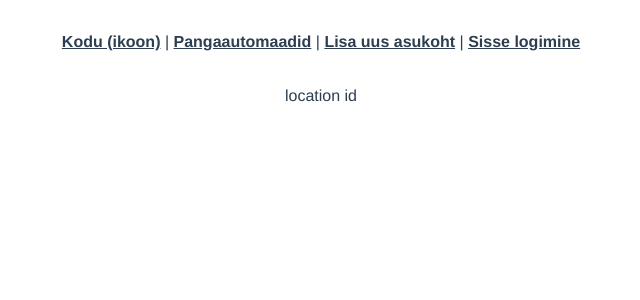
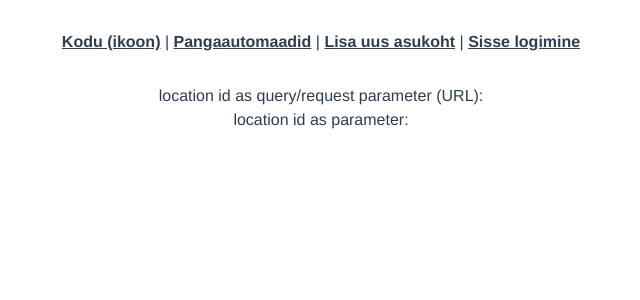
Before and after one commit to raintuur/front_bank_27, a Vue app: page /#/admin/edit/location in a window 1280 px wide. Shown: the top 300 px of the page, without its empty margins (319-959 px from the left). Built offline with nearby package versions, Linux system fonts and the light colour scheme.

Commit message:
RAIN-FEB-7 WIP

```diff
--- a/src/components/atm/AtmLocationsTable.vue
+++ b/src/components/atm/AtmLocationsTable.vue
@@ -12,7 +12,17 @@
 
     <tr v-for="atmLocation in atmLocations" :key="atmLocation.locationId">
       <td>{{ atmLocation.cityName }}</td>
-      <td>{{ atmLocation.locationName }}</td>
+      <td>
+        <div v-if="roleType ==='admin'">
+          <router-link :to="{name:'editLocationRoute', query:{locationId:atmLocation.locationId}}">{{atmLocation.locationName}}</router-link>
+          <br>
+          <router-link :to="{name:'editLocationRoute', params:{locationId:atmLocation.locationId}}">{{atmLocation.locationName}}</router-link>
+        </div>
+        <div v-else>
+          {{ atmLocation.locationName }}
+        </div>
+
+        </td>
       <td>
         <div v-for="transactionType in atmLocation.transactionTypes" :key="transactionType.typeName">
           {{ transactionType.typeName }}
@@ -24,6 +34,9 @@
   </table>
 </template>
 <script>
+
+// <router-link v-if="roleType === 'admin'" :to="{name: 'editLocationRoute', query: { locationId: atmLocation.locationId } }">{{ atmLocation.locationName }}</router-link>
+
 export default {
   name: 'AtmLocationsTable',
   data: function () {
--- a/src/views/EditLocationView.vue
+++ b/src/views/EditLocationView.vue
@@ -1,6 +1,8 @@
 <template>
   <div>
-    location id {{locationId}}
+    location id as query/request parameter (URL): {{locationId}}
+    <br>
+    location id as parameter: {{locationId}}
   </div>
 </template>
 
@@ -9,7 +11,8 @@ export default {
   name: "EditLocationView",
   data: function () {
     return {
-      locationId: this.$route.query.locationId
+      locationId: this.$route.query.locationId,
+      locationIdAsParam: this.$route.params.locationId
     }
   }
 }
```
